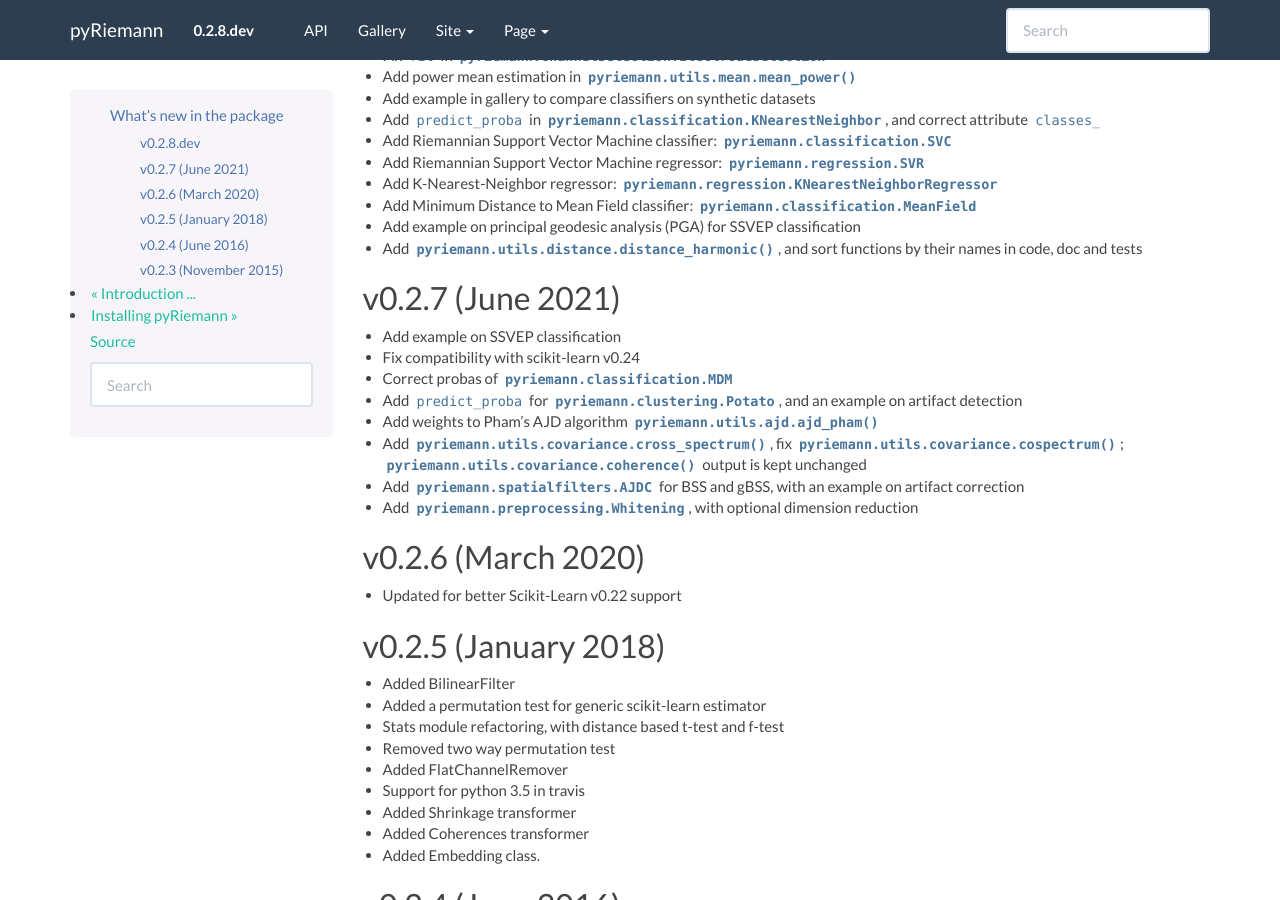
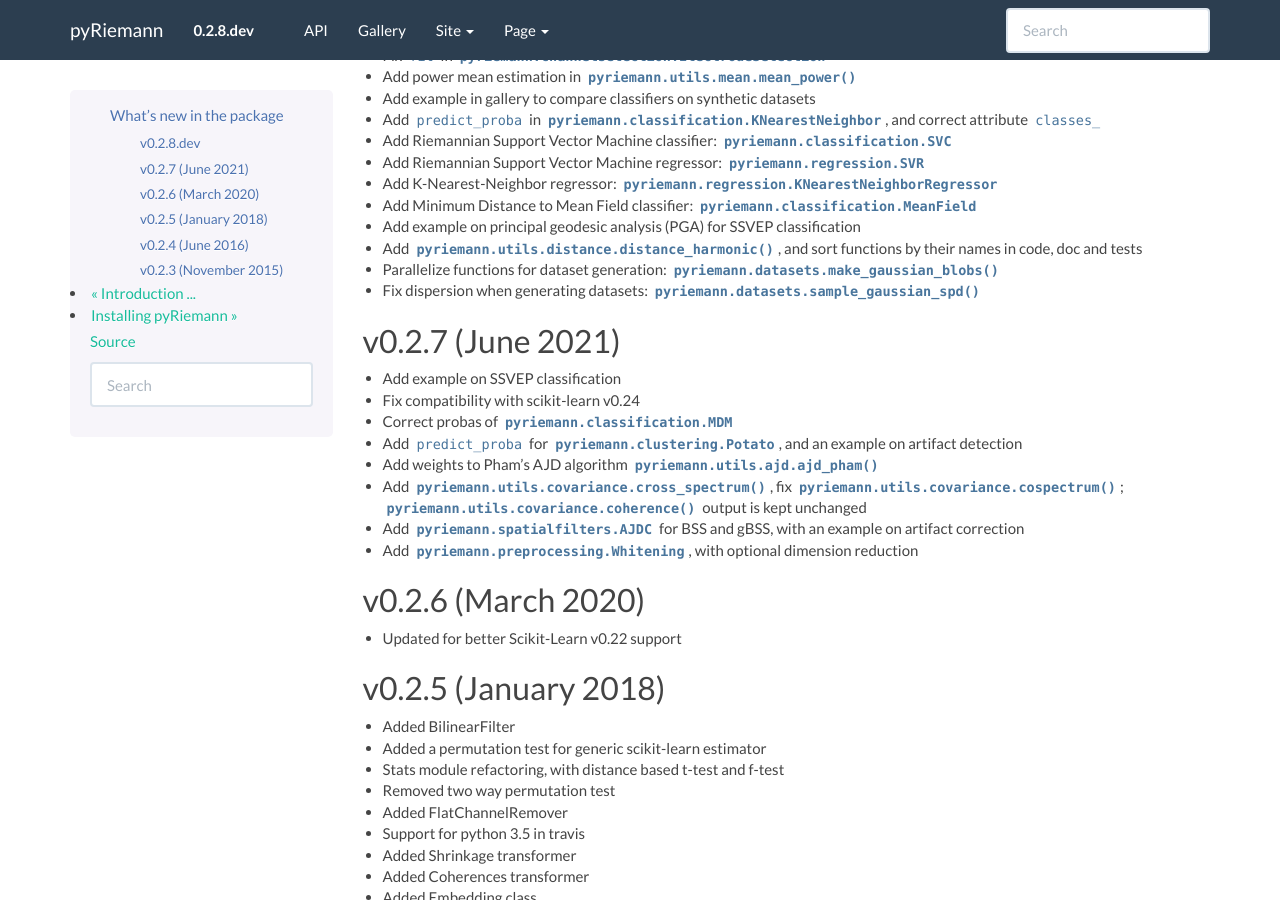
Before and after one commit to pyRiemann/pyRiemann, a Sphinx documentation site: the page built from doc/whatsnew.rst, in a window 1280 px wide and 900 px high, scrolled down 693 px. Built offline with Sphinx 7.4.7, drawn with Linux system fonts in a browser that asks for light colours; formulas are drawn with MathJax 3; pages that are not in the unit, such as notebooks, are missing from menus.

Commit message:
enh: describe parallelization and fix dispersion in whatsnew

```diff
--- a/doc/whatsnew.rst
+++ b/doc/whatsnew.rst
@@ -63,6 +63,10 @@ v0.2.8.dev
 - Add example on principal geodesic analysis (PGA) for SSVEP classification
 
 - Add :func:`pyriemann.utils.distance.distance_harmonic`, and sort functions by their names in code, doc and tests
+
+- Parallelize functions for dataset generation: :func:`pyriemann.datasets.make_gaussian_blobs`
+
+- Fix dispersion when generating datasets: :func:`pyriemann.datasets.sample_gaussian_spd`
 
 v0.2.7 (June 2021)
 ------------------
```
